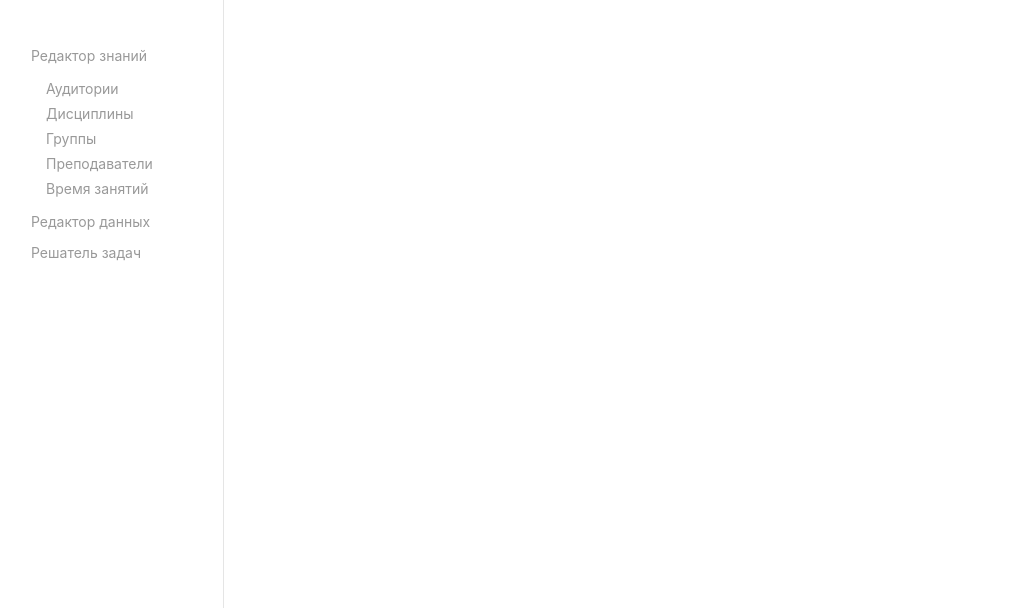
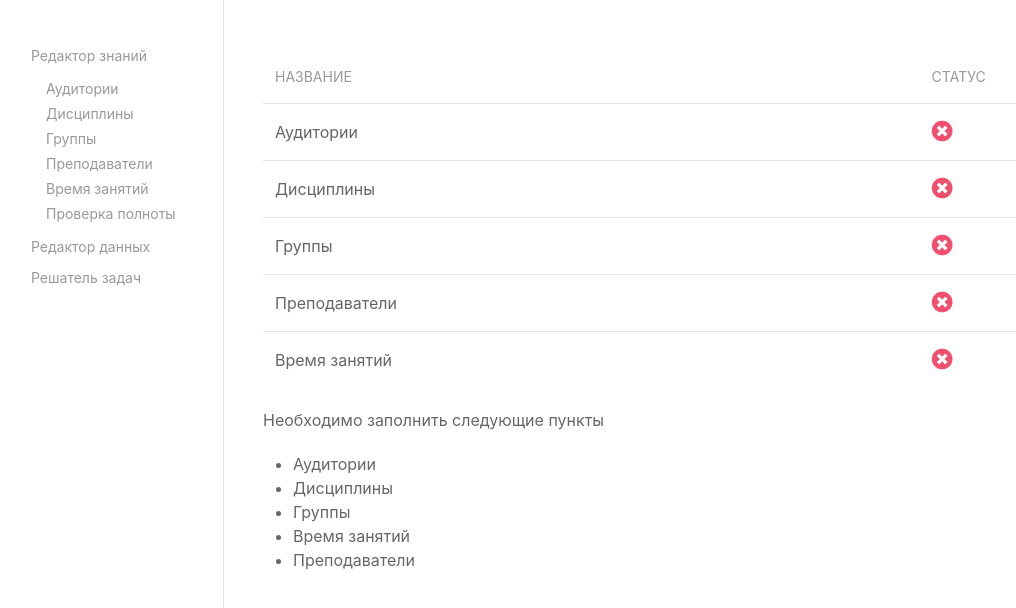
Before and after one commit to ParaDogs/knowledge-editor, a React (Create React App) app: page /knowledge/check in a window 1280 px wide. Both pictures are taken after a click on the button "Редактор знаний". Shown: the top 608 px of the page, without its empty margins (9-1025 px from the left). Built offline with nearby package versions, Linux system fonts and the light colour scheme.

Commit message:
Add check for fullness

```diff
--- a/src/components/Data/Days/Teacher.jsx
+++ b/src/components/Data/Days/Teacher.jsx
@@ -22,10 +22,14 @@ export default class Teacher extends React.Component {
 		event.preventDefault()
 	}
 
-	updateSelected(selected) {
-		let weekdays = moment.weekdays(true)
+	static getDefaultDays = () => {
+		return moment.weekdays(true)
 			.slice(0, -1)
 			.map(string => string.charAt(0).toUpperCase() + string.slice(1))
+	}
+
+	updateSelected(selected) {
+		let weekdays = Teacher.getDefaultDays()
 		selected.sort((a, b) => {
 			if (weekdays.indexOf(a) > weekdays.indexOf(b)) {
 				return 1
--- a/src/components/Data/Semester/Semester.jsx
+++ b/src/components/Data/Semester/Semester.jsx
@@ -14,12 +14,19 @@ export default class Semester extends React.Component {
 	constructor(props) {
 		super(props)
 		const data = this.props.getData()
-		const start = data?.semester?.start
-		const end = data?.semester?.end
+		let start, end
+		if (data.semester?.start === undefined) {
+			const defaultSemester = Semester.getDefaultSemester(data)
+			start = defaultSemester.start
+			end = defaultSemester.end
+		} else {
+			start = moment(data.semester.start)
+			end = moment(data.semester.end)
+		}
 
 		this.state = {
-			start: moment(start),
-			end: moment(end),
+			start: start,
+			end: end,
 			showError: false,
 		}
 
@@ -29,6 +36,12 @@ export default class Semester extends React.Component {
 		this.handleSubmit = this.handleSubmit.bind(this)
 		this.handleCloseError = this.handleCloseError.bind(this)
 		moment.locale("ru")
+	}
+
+	static getDefaultSemester = data => {
+		const start = moment(data.semester?.start)
+		const end = data.semester?.end ? moment(data.semester?.end) : start.clone().add(18, 'weeks')
+		return {start: start.toDate(), end: end.toDate()}
 	}
 
 	handleStartDateChange(date) {
--- /dev/null
+++ b/src/components/Knowledge/Check/Check.jsx
@@ -0,0 +1,126 @@
+import React from "react"
+
+export default class Check extends React.Component {
+	constructor(props) {
+		super(props)
+		const knowledge = this.props.getKnowledge()
+		const {classrooms = [], disciplines, groups, times, teachers} = knowledge
+		const validClassrooms = this.checkClassrooms(classrooms)
+		const validDisciplines = this.checkDisciplines(disciplines || [])
+		const validGroups = this.checkGroups(groups || [])
+		const validTimes = this.checkTimes(times || [])
+		const validTeachers = this.checkTeachers(teachers || [])
+		const valids = [validClassrooms, validDisciplines, validGroups, validTimes, validTeachers].filter(el => {
+			console.log('el', el)
+			return el.value === false
+		})
+		console.log('valids', valids)
+		if (valids.length === 0) {
+			this.props.validate(true)
+		}
+		this.state = {
+			validTeachers, validTimes, validGroups, validClassrooms, validDisciplines, valids,
+		}
+	}
+
+	checkClassrooms = classrooms => {
+		return {
+			value: classrooms.length !== 0,
+			cause: 'Аудитории',
+		}
+	}
+
+	checkDisciplines = disciplines => {
+		return {
+			value: disciplines?.length !== 0,
+			cause: 'Дисциплины',
+		}
+	}
+
+	checkGroups = groups => {
+		const isEmpty = groups?.length === 0
+		const hasDisciplines = groups?.reduce((accum, group) => accum && group.disciplines.length !== 0, true)
+		let result = {
+			value: !isEmpty && hasDisciplines,
+			cause: '',
+		}
+		if (isEmpty) {
+			result.cause = 'Группы'
+		} else if (!hasDisciplines) {
+			result.cause = `Дисциплины группы ${groups?.find(group => group.disciplines.length === 0).name}`
+		}
+		return result
+	}
+
+	checkTimes = times => {
+		return {
+			value: times?.length !== 0,
+			cause: 'Время занятий',
+		}
+	}
+
+	checkTeachers = teachers => {
+		const isEmpty = teachers.length === 0
+		const hasDisciplines = teachers.reduce((accum, teacher) => accum && teacher.disciplines.length !== 0, true)
+		let result = {
+			value: !isEmpty && hasDisciplines,
+			cause: '',
+		}
+		if (isEmpty) {
+			result.cause = 'Преподаватели'
+		} else if (!hasDisciplines) {
+			result.cause = `Дисциплины преподавателя ${teachers.find(teacher => teacher.disciplines.length === 0).name}`
+		}
+		return result
+	}
+
+	present = valid => {
+		return valid.value ? <i className="fas fa-check-circle fa-lg" style={{color: '#1e87f0'}}/> :
+			<i className="fas fa-times-circle fa-lg" style={{color: '#f0506e'}}/>
+	}
+
+	render() {
+		return (
+			<React.Fragment>
+				<table className="uk-table  uk-table-divider uk-table-middle">
+					<thead>
+					<tr>
+						<th>Название</th>
+						<th>Статус</th>
+					</tr>
+					</thead>
+					<tbody>
+					<tr>
+						<td>Аудитории</td>
+						<td>{this.present(this.state.validClassrooms)}</td>
+					</tr>
+					<tr>
+						<td>Дисциплины</td>
+						<td>{this.present(this.state.validDisciplines)}</td>
+					</tr>
+					<tr>
+						<td>Группы</td>
+						<td>{this.present(this.state.validGroups)}</td>
+					</tr>
+					<tr>
+						<td>Преподаватели</td>
+						<td>{this.present(this.state.validTeachers)}</td>
+					</tr>
+					<tr>
+						<td>Время занятий</td>
+						<td>{this.present(this.state.validTimes)}</td>
+					</tr>
+					</tbody>
+				</table>
+				{this.state.valids.length !== 0 &&
+				<div>
+					<span>Необходимо заполнить следующие пункты</span>
+					<ul>
+						{this.state.valids.map((el, ind) => <li key={ind}>{el.cause}</li>)}
+					</ul>
+				</div>
+				}
+			</React.Fragment>
+		)
+	}
+}
--- a/src/components/Knowledge/Knowledge.jsx
+++ b/src/components/Knowledge/Knowledge.jsx
@@ -5,6 +5,7 @@ import Disciplines from "./Discipline/Disciplines"
 import Groups from "./Group/Groups"
 import Teachers from "./Teacher/Teachers"
 import Times from "./Time/Times"
+import Check from "./Check/Check"
 
 export default class Knowledge extends React.Component {
 	constructor(props) {
@@ -20,6 +21,7 @@ export default class Knowledge extends React.Component {
 
 		this.setKnowledge = this.setKnowledge.bind(this)
 		this.getKnowledge = this.getKnowledge.bind(this)
+		this.validate = this.validate.bind(this)
 	}
 
 	componentDidMount() {
@@ -38,6 +40,11 @@ export default class Knowledge extends React.Component {
 		localStorage.setItem('knowledge', stringKnowledge)
 	}
 
+	validate(valid) {
+		const stringValid = JSON.stringify(valid)
+		localStorage.setItem('knowledgeValid', stringValid)
+	}
+
 	render() {
 		return (
 			<div className="uk-width-expand">
@@ -46,41 +53,36 @@ export default class Knowledge extends React.Component {
 						<Switch>
 							<Redirect exact from="/knowledge" to="/knowledge/classrooms"/>
 							<Route path="/knowledge/classrooms">
-								<Classrooms
-									classrooms={this.state.knowledge.classrooms}
-									setKnowledge={this.setKnowledge}
-									getKnowledge={this.getKnowledge}
-								/>
+								<Classrooms classrooms={this.state.knowledge.classrooms}
+											setKnowledge={this.setKnowledge}
+											getKnowledge={this.getKnowledge}/>
 							</Route>
 							<Route path="/knowledge/disciplines">
-								<Disciplines
-									disciplines={this.state.knowledge.disciplines}
-									setKnowledge={this.setKnowledge}
-									getKnowledge={this.getKnowledge}
-								/>
+								<Disciplines disciplines={this.state.knowledge.disciplines}
+											 setKnowledge={this.setKnowledge}
+											 getKnowledge={this.getKnowledge}/>
 							</Route>
 							<Route path="/knowledge/groups">
-								<Groups
-									groups={this.state.knowledge.groups}
-									disciplines={this.state.knowledge.disciplines}
-									setKnowledge={this.setKnowledge}
-									getKnowledge={this.getKnowledge}
-								/>
+								<Groups groups={this.state.knowledge.groups}
+										disciplines={this.state.knowledge.disciplines}
+										setKnowledge={this.setKnowledge}
+										getKnowledge={this.getKnowledge}/>
 							</Route>
 							<Route path="/knowledge/teachers">
-								<Teachers
-									teachers={this.state.knowledge.teachers}
-									disciplines={this.state.knowledge.disciplines}
-									setKnowledge={this.setKnowledge}
-									getKnowledge={this.getKnowledge}
-								/>
+								<Teachers teachers={this.state.knowledge.teachers}
+										  disciplines={this.state.knowledge.disciplines}
+										  setKnowledge={this.setKnowledge}
+										  getKnowledge={this.getKnowledge}/>
 							</Route>
 							<Route path="/knowledge/times">
-								<Times
-									times={this.state.knowledge.times}
-									setKnowledge={this.setKnowledge}
-									getKnowledge={this.getKnowledge}
-								/>
+								<Times times={this.state.knowledge.times}
+									   setKnowledge={this.setKnowledge}
+									   getKnowledge={this.getKnowledge}/>
+							</Route>
+							<Route path="/knowledge/check">
+								<Check getKnowledge={this.getKnowledge}
+									   validate={this.validate}
+									   setKnowledge={this.setKnowledge}/>
 							</Route>
 						</Switch>
 					</form>
--- a/src/components/Sidebar/Sidebar.jsx
+++ b/src/components/Sidebar/Sidebar.jsx
@@ -15,6 +15,7 @@ export default function Sidebar() {
 							<li><Link to="/knowledge/groups">Группы</Link></li>
 							<li><Link to="/knowledge/teachers">Преподаватели</Link></li>
 							<li><Link to="/knowledge/times">Время занятий</Link></li>
+							<li><Link to="/knowledge/check">Проверка полноты</Link></li>
 						</ul>
 					</li>
 					<li className="uk-parent">
--- a/src/components/Solver/Solver.jsx
+++ b/src/components/Solver/Solver.jsx
@@ -3,6 +3,8 @@ import Schedule from "./Schedule"
 import later from 'later'
 import schedule from 'schedulejs'
 import * as moment from "moment"
+import Teacher from "../Data/Days/Teacher"
+import Semester from "../Data/Semester/Semester"
 
 export default class Solver extends React.Component {
 	constructor(props) {
@@ -15,10 +17,21 @@ export default class Solver extends React.Component {
 		if (data == null) {
 			data = {}
 		}
-		this.state = {knowledge, data, schedule: []}
+		if (data.semester === undefined) {
+			data.semester = Semester.getDefaultSemester(data)
+		}
+		let valid = JSON.parse(localStorage.getItem('knowledgeValid'))
+		this.state = {knowledge, data, schedule: [], valid}
+		this.generateSchedule = this.generateSchedule.bind(this)
 	}
 
 	componentDidMount() {
+		if (this.state.valid) {
+			this.generateSchedule()
+		}
+	}
+
+	generateSchedule() {
 		// const schedule = require('schedulejs/schedule.js')
 		// this.worker = new WebWorkerSetup(worker)
 		// this.worker.addEventListener("message", event => {
@@ -125,15 +138,19 @@ export default class Solver extends React.Component {
 		}))
 		const teacherResources = this.state.knowledge.teachers.map(teacher => {
 			const localeData = moment.localeData()
-			const availableDayOfWeeks = this.state.data.days.find(el => el.id === teacher.id).days.map(el => localeData.weekdaysParse(el)).map(el => el + 1)
+			let availableDayOfWeeks = this.state.data.days?.find(el => el.id === teacher.id).days.map(el => localeData.weekdaysParse(el)).map(el => el + 1)
+			if (availableDayOfWeeks === undefined) {
+				availableDayOfWeeks = Teacher.getDefaultDays().map(el => localeData.weekdaysParse(el)).map(el => el + 1)
+			}
+			console.log('availableDayOfWeeks', availableDayOfWeeks)
 			return {
 				...teacher,
 				available: later.parse.recur().on(...availableDayOfWeeks).dayOfWeek(),
 				isNotReservable: false,
 			}
 		})
-		const resources = [...classroomResources, ...groupResources, ...teacherResources, disciplineResources]
-
+		const resources = [...classroomResources, ...groupResources, ...teacherResources, ...disciplineResources]
+		console.log(resources)
 		schedule.date.localTime()
 		const startDay = moment(this.state.data.semester.start).toDate()
 		console.log('tasks', tasks)
@@ -141,16 +158,18 @@ export default class Solver extends React.Component {
 		let sch = schedule.create(tasks, resources, undefined, startDay)
 		console.log(sch)
 		this.setState({schedule: sch})
-
 	}
 
 	render() {
 		return (
 			<div className="uk-width-expand">
 				<div className="uk-flex uk-flex-center uk-flex-column tabContent">
-					<Schedule knowledge={this.state.knowledge}
-							  data={this.state.data}
-							  schedule={this.state.schedule}/>
+					{this.state.valid ?
+						<Schedule knowledge={this.state.knowledge}
+								  data={this.state.data}
+								  schedule={this.state.schedule}/>
+						: <span>Сначала необходимо проверить полноту</span>
+					}
 				</div>
 			</div>
 		)
```
